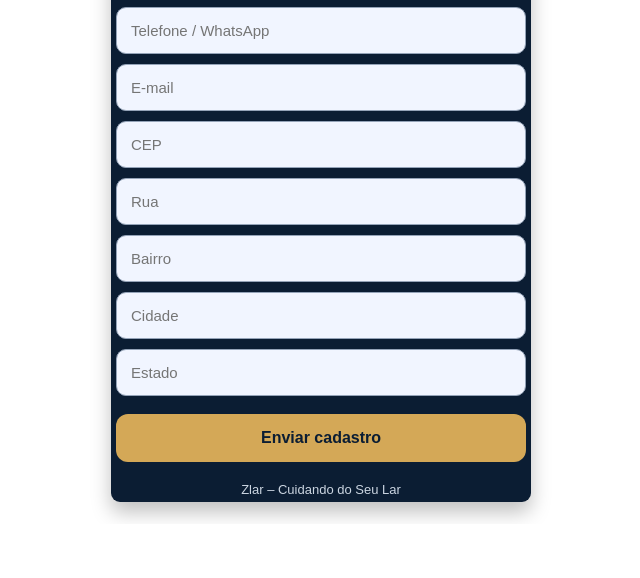
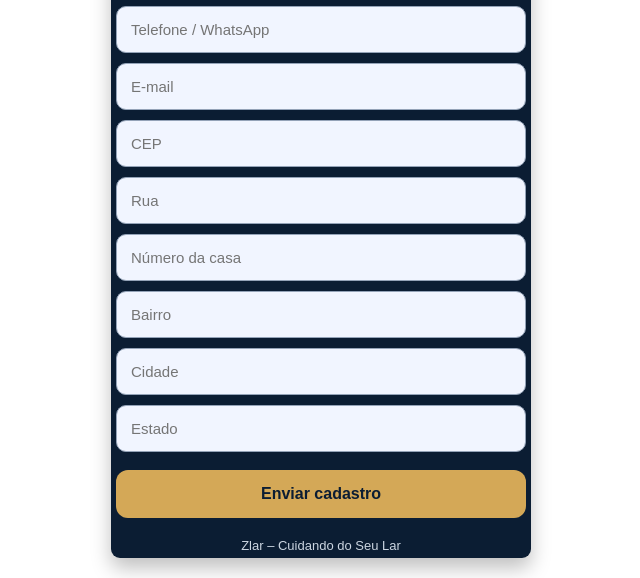
Before and after one commit to JAQUELINEZLAR/cadastro-diaristas, a plain HTML site: page index.html in a window 1280 px wide. Shown: the part 276-854 px from the top of the page, without its empty margins (319-959 px from the left). Before the commit the page ends 800 px from the top, so only its background shows below. Drawn offline with Linux system fonts and the light colour scheme.

Commit message:
Update index.html

```diff
--- a/index.html
+++ b/index.html
@@ -134,6 +134,7 @@ button:hover {
 
   <input id="cep" placeholder="CEP" required>
   <input id="rua" placeholder="Rua" readonly>
+  <input id="numero" placeholder="Número da casa" required>
   <input id="bairro" placeholder="Bairro" readonly>
   <input id="cidade" placeholder="Cidade" readonly>
   <input id="estado" placeholder="Estado" readonly>
```
